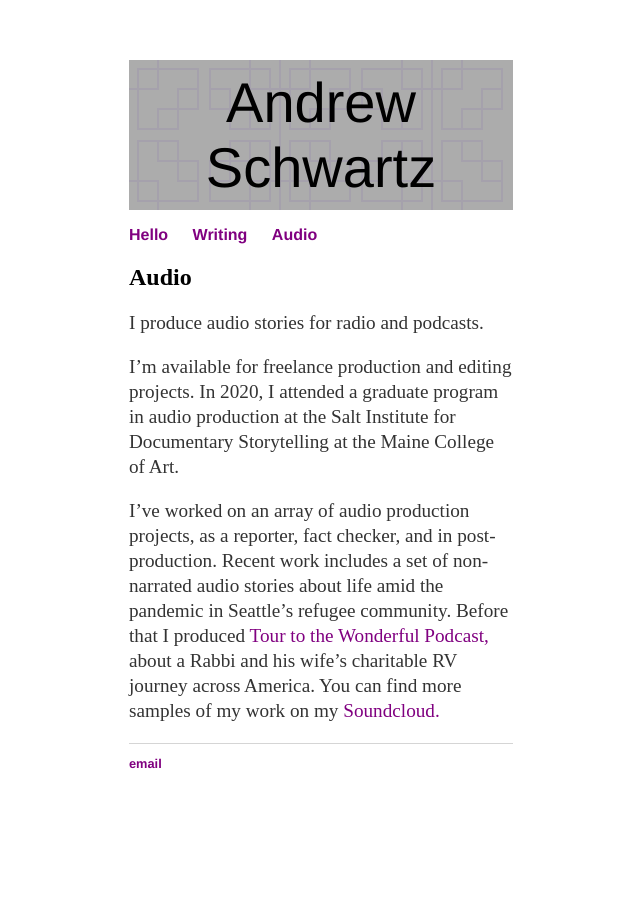
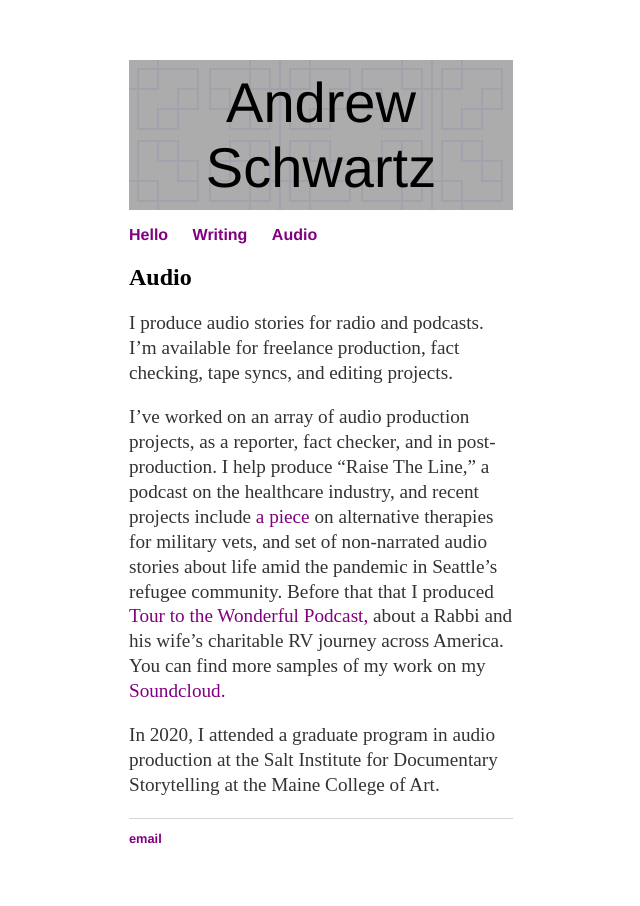
Before and after one commit to aonschwartz/aonschwartz.github.io, a Jekyll site: the page built from about/audio.md, in a window 1280 px wide. Shown: the whole page, without its empty margins (319-959 px from the left). Built offline with Jekyll 4.4.1, drawn with Linux system fonts in a browser that asks for light colours.

Commit message:
update
update

```diff
--- a/about/audio.md
+++ b/about/audio.md
@@ -6,8 +6,8 @@ layout: default
 
 ## Audio
 
-I produce audio stories for radio and podcasts.
+I produce audio stories for radio and podcasts. I'm available for freelance production, fact checking, tape syncs, and editing projects.
 
-I'm available for freelance production and editing projects. In 2020, I attended a graduate program in audio production at the Salt Institute for Documentary Storytelling at the Maine College of Art.
+I've worked on an array of audio production projects, as a reporter, fact checker, and in post-production. I help produce "Raise The Line," a podcast on the healthcare industry, and recent projects include [a piece](https://beta.prx.org/stories/394771) on alternative therapies for military vets, and  set of non-narrated audio stories about life amid the pandemic in Seattle's refugee community. Before that that I produced [Tour to the Wonderful Podcast,](https://open.spotify.com/show/1wkiVWYBdJGuUbLs91xFIM?si=-5Gj4OLZTaGWKDYPmaF-Cw) about a Rabbi and his wife's charitable RV journey across America. You can find more samples of my work on my [Soundcloud.](https://soundcloud.com/andrew-schwartz-191964276)
 
-I've worked on an array of audio production projects, as a reporter, fact checker, and in post-production. Recent work includes a set of non-narrated audio stories about life amid the pandemic in Seattle's refugee community. Before that I produced [Tour to the Wonderful Podcast,](https://open.spotify.com/show/1wkiVWYBdJGuUbLs91xFIM?si=-5Gj4OLZTaGWKDYPmaF-Cw) about a Rabbi and his wife's charitable RV journey across America. You can find more samples of my work on my [Soundcloud.](https://soundcloud.com/andrew-schwartz-191964276)
+In 2020, I attended a graduate program in audio production at the Salt Institute for Documentary Storytelling at the Maine College of Art.
```
Also changed, not shown: index.md (+2 -2 lines).
